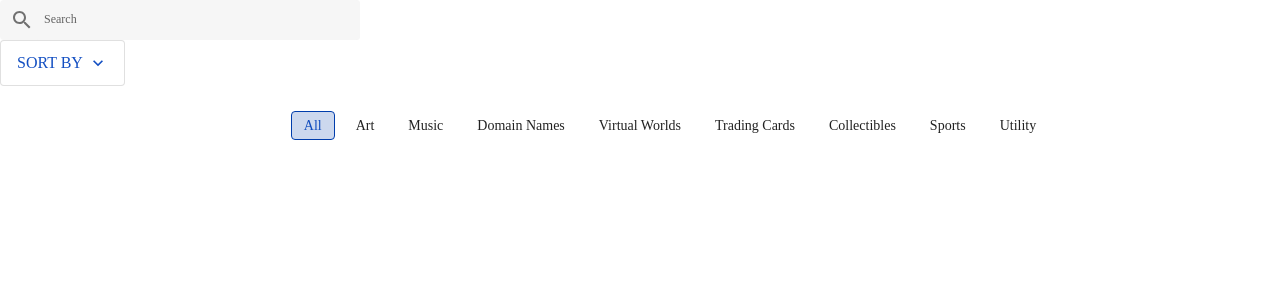
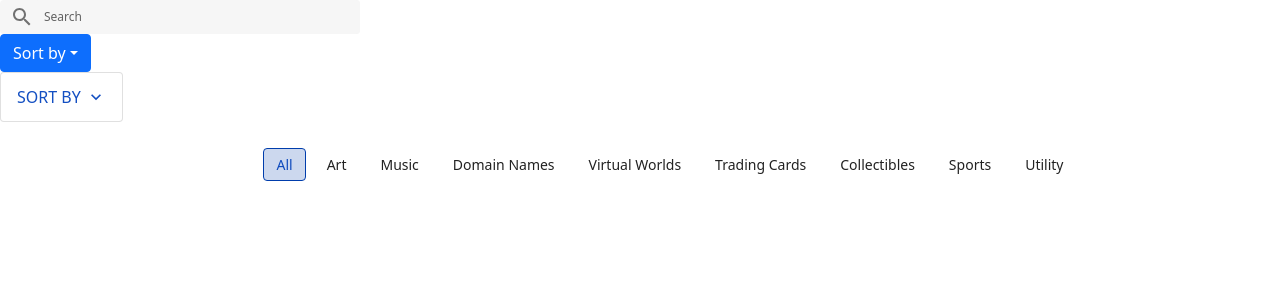
Before and after one commit to Dmytro4224/vinodex, a React (Create React App) app in the folder pluminite-ui/: page / in a window 1280 px wide. Shown: the top 300 px of the page. Built offline with nearby package versions, Linux system fonts and the light colour scheme.

Commit message:
bootstrap styles

```diff
--- a/pluminite-ui/package.json
+++ b/pluminite-ui/package.json
@@ -10,7 +10,9 @@
     "@types/node": "^16.11.24",
     "@types/react": "^17.0.39",
     "@types/react-dom": "^17.0.11",
+    "bootstrap": "^5.1.3",
     "react": "^17.0.2",
+    "react-bootstrap": "^2.1.2",
     "react-dom": "^17.0.2",
     "react-scripts": "5.0.0",
     "typescript": "^4.5.5",
--- a/pluminite-ui/src/components/app/App.tsx
+++ b/pluminite-ui/src/components/app/App.tsx
@@ -1,6 +1,7 @@
 import { Component } from "react"
 import Marketplace from "../../pages/marketplace/Marketplace";
 import Marketplace2 from "../../pages/marketplace/Marketplace2";
+import 'bootstrap/dist/css/bootstrap.min.css';
 
 class App extends Component {
   render() {
--- /dev/null
+++ b/pluminite-ui/src/components/common/dropdown/dropdownView.module.css
@@ -0,0 +1,6 @@
+.customDropdown{
+
+}
+.dropdownButton{
+
+}
--- /dev/null
+++ b/pluminite-ui/src/components/common/dropdown/dropdownView.tsx
@@ -0,0 +1,44 @@
+import styles from './dropdownView.module.css';
+import React, {MouseEvent, Component} from "react";
+import Dropdown from 'react-bootstrap/Dropdown';
+
+interface IDropdownView{
+    colorType: dropdownColors
+}
+
+enum dropdownColors {
+    blue = 'blue',
+    white = 'white',
+    gray = 'gray',
+    whiteGray = 'whiteGray',
+    select = 'select',
+    primary = 'primary',
+    selectGray = 'selectGray',
+    darkGray = 'darkGray',
+}
+
+class DropdownView extends Component<Readonly<IDropdownView>>{
+    constructor(props: IDropdownView) {
+        super(props);
+    }
+
+    render(){
+        return(
+            <>
+                <Dropdown className={`${styles.customDropdown}`}>
+                    <Dropdown.Toggle variant="primary" id="dropdown-basic" className={styles.dropdownButton}>
+                        Sort by
+                    </Dropdown.Toggle>
+
+                    <Dropdown.Menu>
+                        <Dropdown.Item href="#/action-1">Action</Dropdown.Item>
+                        <Dropdown.Item href="#/action-2">Another action</Dropdown.Item>
+                        <Dropdown.Item href="#/action-3">Something else</Dropdown.Item>
+                    </Dropdown.Menu>
+                </Dropdown>
+            </>
+        )
+    }
+}
+
+export { DropdownView, dropdownColors }
--- a/pluminite-ui/src/pages/marketplace/Marketplace2.tsx
+++ b/pluminite-ui/src/pages/marketplace/Marketplace2.tsx
@@ -2,12 +2,16 @@ import { Component } from "react";
 import { buttonColors, ButtonView } from "../../components/common/button/ButtonView";
 import { InputView } from "../../components/common/inputView/InputView";
 import {TabsView, tabType} from "../../components/common/tabs/TabsView";
+import {DropdownView, dropdownColors} from "../../components/common/dropdown/dropdownView";
 import arrow from '../../assets/icons/arrow-down.svg';
 
 class Marketplace2 extends Component {
     render() {
         return (
             <>
+                <DropdownView
+                    colorType={dropdownColors.select}
+                />
                 <ButtonView
                     onClick={(e) => { console.log(e) }}
                     text={'Sort by'}
```
Also changed, not shown: 1 other file (tests, documents, lock files or other folders).
